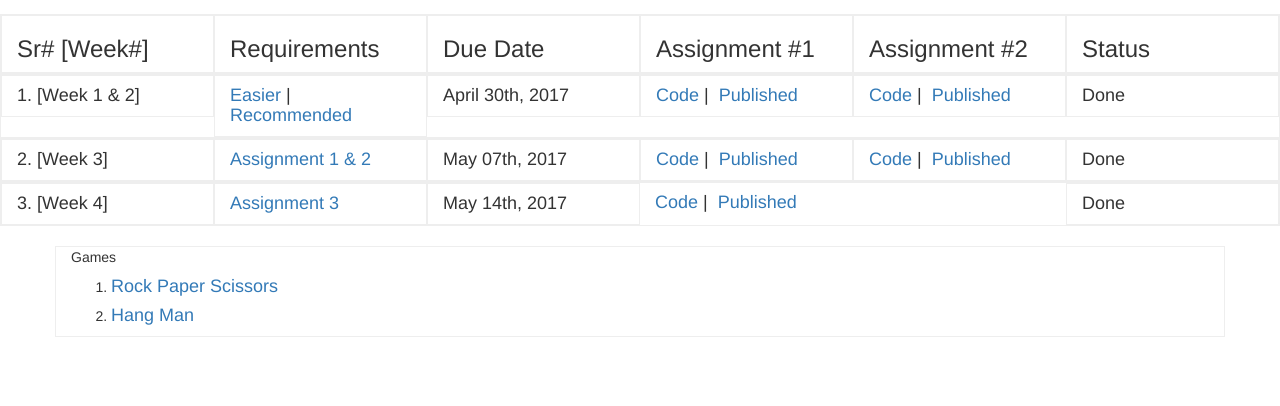
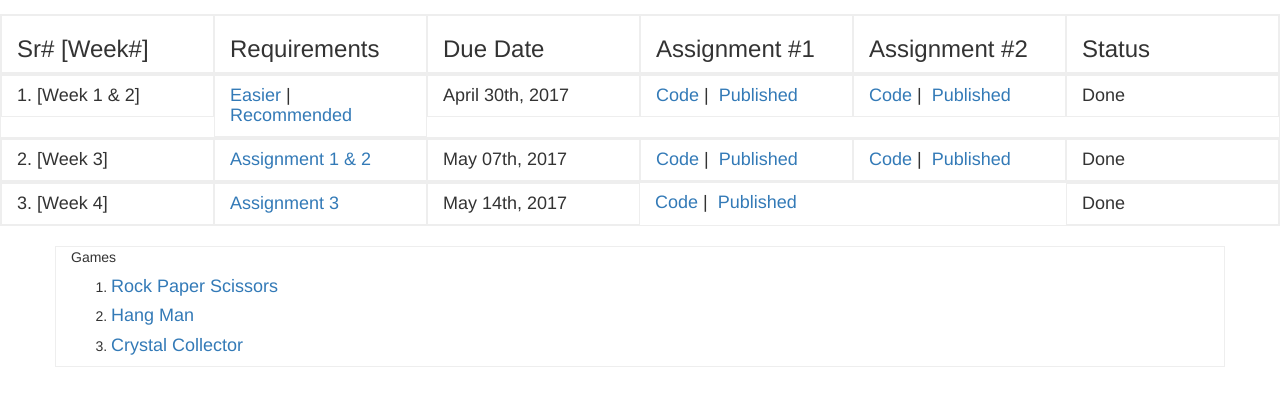
Before and after one commit to luthrajat/luthrajat.github.io, a plain HTML site: page index.html in a window 1280 px wide. Shown: the part 58-464 px from the top of the page. Drawn offline with nearby package versions, Linux system fonts and the light colour scheme.

Commit message:
New Game Crystal Collector

```diff
--- a/index.html
+++ b/index.html
@@ -126,6 +126,7 @@
               <ol>
                 <li><h4><a target="_blank" href="https://luthrajat.github.io/RockPaperScissors/">Rock Paper Scissors</a></h4></li>
                 <li><h4><a target="_blank" href="https://luthrajat.github.io/HangMan/">Hang Man</a></h4></li>
+		<li><h4><a target="_blank" href="https://luthrajat.github.io/week-4-game/">Crystal Collector</a></h4></li>
               </ol>
             </div>
         </div>
```
